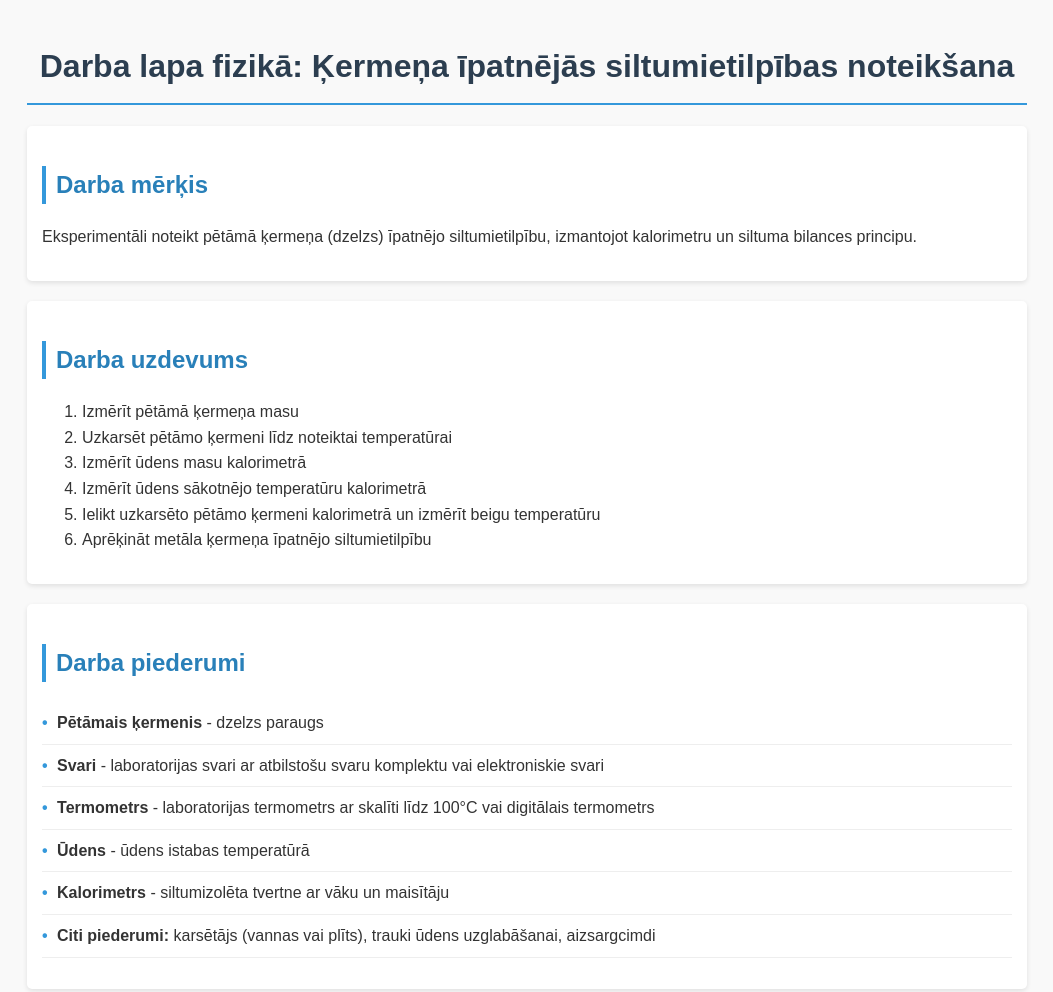
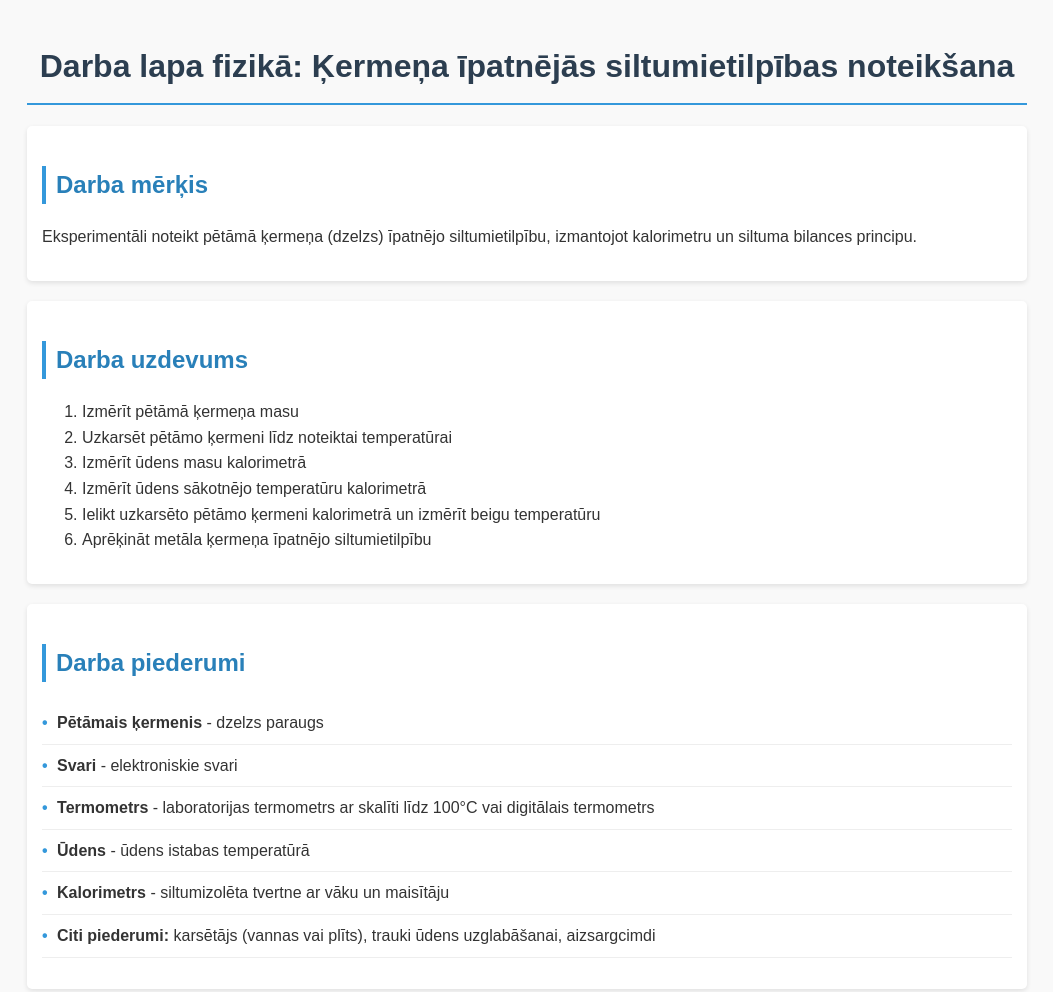
Before and after one commit to broskynocap/fizikam, a plain HTML site: page index.html in a window 1280 px wide. Shown: the top 992 px of the page, without its empty margins (113-1166 px from the left). Drawn offline with Linux system fonts and the light colour scheme.

Commit message:
Update index.html

```diff
--- a/index.html
+++ b/index.html
@@ -140,7 +140,7 @@
         <h2>Darba piederumi</h2>
         <ul class="equipment-list">
             <li><strong>Pētāmais ķermenis</strong> - dzelzs paraugs</li>
-            <li><strong>Svari</strong> - laboratorijas svari ar atbilstošu svaru komplektu vai elektroniskie svari</li>
+            <li><strong>Svari</strong> - elektroniskie svari</li>
             <li><strong>Termometrs</strong> - laboratorijas termometrs ar skalīti līdz 100°C vai digitālais termometrs</li>
             <li><strong>Ūdens</strong> - ūdens istabas temperatūrā</li>
             <li><strong>Kalorimetrs</strong> - siltumizolēta tvertne ar vāku un maisītāju</li>
```
